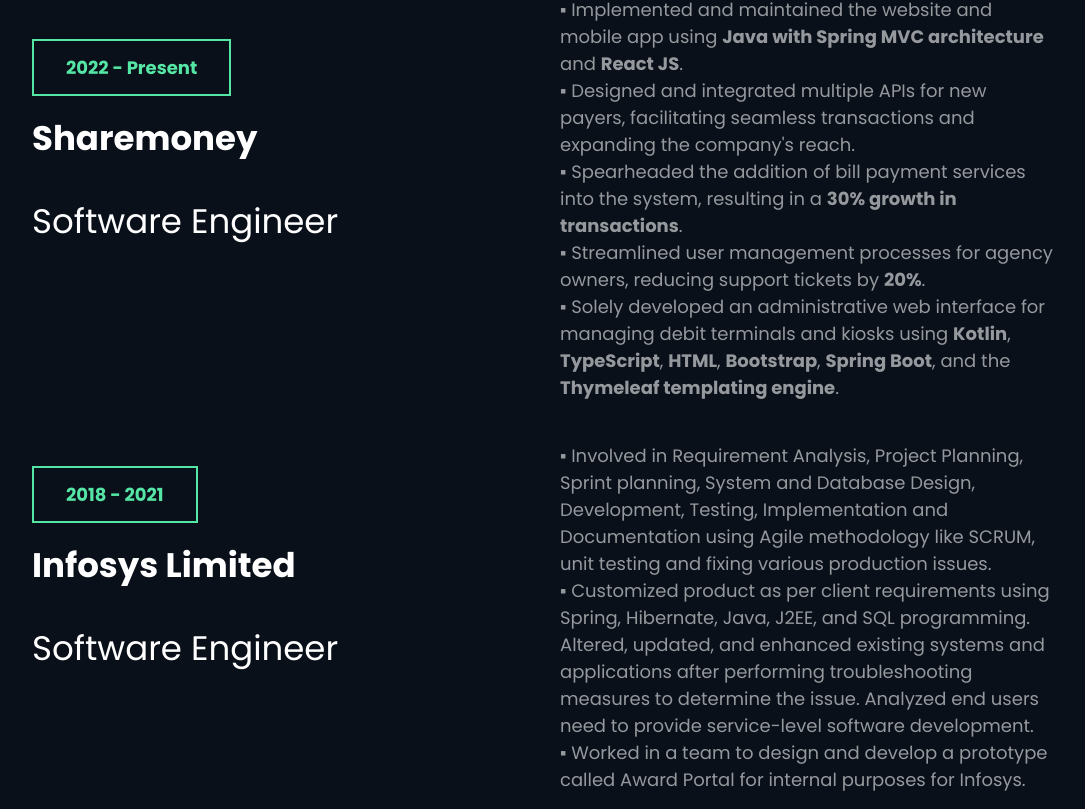
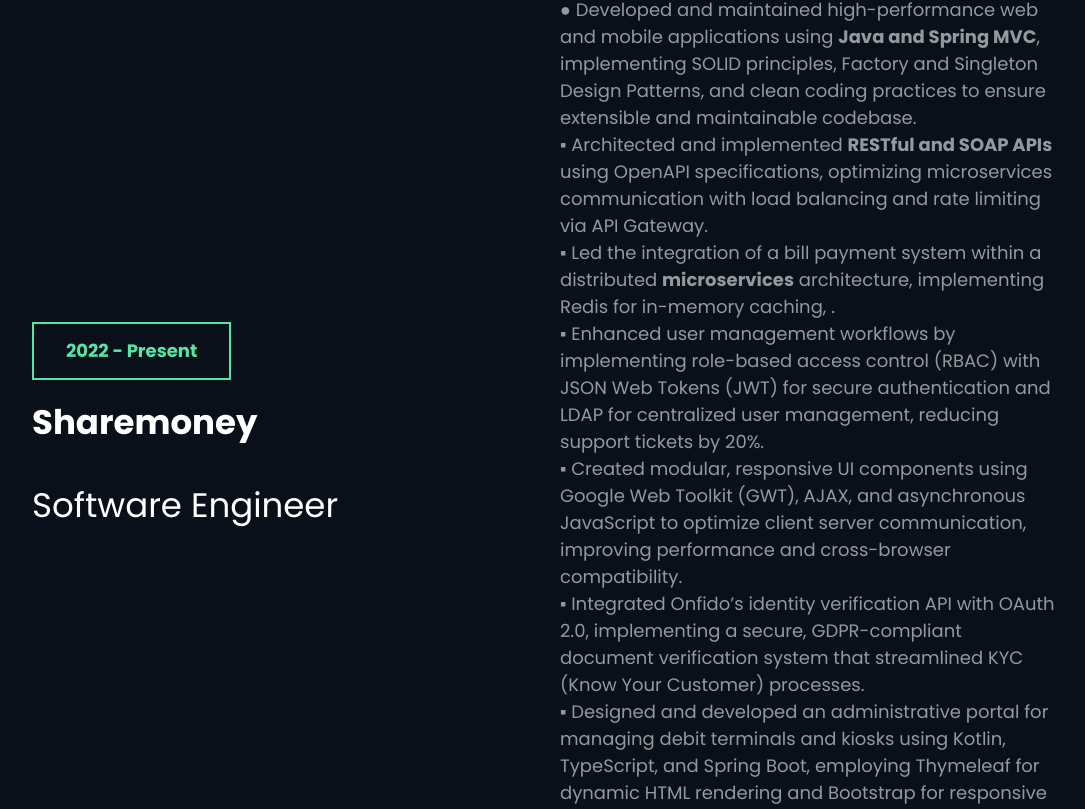
Before and after one commit to JuiD24/portfolio, a Next.js app: page / in a window 1280 px wide. Shown: the part 1591-2400 px from the top of the page, without its empty margins (96-1181 px from the left). Built offline with nearby package versions, Linux system fonts and the light colour scheme.

Commit message:
Updated Exp

```diff
--- a/components/Skills.tsx
+++ b/components/Skills.tsx
@@ -19,29 +19,37 @@
         <div className="text-[18px] text-[#ffffff92]">
           <ul>
             <li>
-              ▪ Implemented and maintained the website and mobile app using{" "}
-              <strong>Java with Spring MVC architecture</strong> and <strong>React JS</strong>.
+            ● Developed and maintained high-performance web and mobile applications using <strong>Java and Spring MVC</strong>, implementing SOLID
+            principles, Factory and Singleton Design Patterns, and clean coding practices to ensure extensible and maintainable codebase.
             </li>
             <li>
-              ▪ Designed and integrated multiple APIs for new payers,
-              facilitating seamless transactions and expanding the
-              company&apos;s reach.
+              ▪ Architected and implemented <strong>RESTful and SOAP APIs</strong> using OpenAPI specifications, optimizing microservices communication with
+              load balancing and rate limiting via API Gateway.
             </li>
             <li>
-              ▪ Spearheaded the addition of bill payment services into the
-              system, resulting in a <strong>30% growth in transactions</strong>
+            ▪ Led the integration of a bill payment system within a distributed <strong>microservices</strong> architecture, implementing Redis for in-memory
+            caching,
               .
             </li>
             <li>
-              ▪ Streamlined user management processes for agency owners,
-              reducing support tickets by <strong>20%</strong>.
+            ▪ Enhanced user management workflows by implementing role-based access control (RBAC) with JSON Web Tokens (JWT) for secure
+            authentication and LDAP for centralized user management, reducing support tickets by 20%.
             </li>
             <li>
-              ▪ Solely developed an administrative web interface for managing
-              debit terminals and kiosks using <strong>Kotlin</strong>,{" "}
-              <strong>TypeScript</strong>, <strong>HTML</strong>,{" "}
-              <strong>Bootstrap</strong>, <strong>Spring Boot</strong>, and the{" "}
-              <strong>Thymeleaf templating engine</strong>.
+            ▪ Created modular, responsive UI components using Google Web Toolkit (GWT), AJAX, and asynchronous JavaScript to optimize client
+            server communication, improving performance and cross-browser compatibility.
+            </li>
+            <li>
+            ▪ Integrated Onfido’s identity verification API with OAuth 2.0, implementing a secure, GDPR-compliant document verification system
+            that streamlined KYC (Know Your Customer) processes.
+            </li>
+            <li>
+            ▪ Designed and developed an administrative portal for managing debit terminals and kiosks using Kotlin, TypeScript, and Spring Boot,
+employing Thymeleaf for dynamic HTML rendering and Bootstrap for responsive design, providing administrators with an intuitive control interface.
+            </li>
+            <li>
+            ▪ Contributed to the development of a dynamic React application, leveraging Redux for state management and Apollo Client for efficient
+            GraphQL API integration, optimizing data loading and reducing latency by 15%.
             </li>
           </ul>
         </div>
@@ -55,21 +63,21 @@
         <div className="text-[18px] text-[#ffffff92]">
           <ul>
             <li>
-              ▪ Involved in Requirement Analysis, Project Planning, Sprint
-              planning, System and Database Design, Development, Testing,
-              Implementation and Documentation using Agile methodology like
-              SCRUM, unit testing and fixing various production issues.
+              ▪ Developed a high-traffic e-commerce platform leveraging React.js, Java, Spring, Hibernate (with Redux for state management) and
+Node.js on the backend, optimizing performance and responsiveness, increasing customer engagement and reducing page load times
+by 25%.
             </li>
             <li>
-              ▪ Customized product as per client requirements using Spring,
-              Hibernate, Java, J2EE, and SQL programming. Altered, updated, and
-              enhanced existing systems and applications after performing
-              troubleshooting measures to determine the issue. Analyzed end
-              users need to provide service-level software development.
+              ▪ Implemented real-time communication features using WebSocket with Express.js and Socket.io, enabling bidirectional messaging
+              between users and support teams, improving real-time support capabilities and boosting customer satisfaction by 25%.
             </li>
             <li>
-              ▪ Worked in a team to design and develop a prototype called Award
-              Portal for internal purposes for Infosys.
+              ▪ Architected and deployed a serverless microservices architecture using AWS Lambda, API Gateway, and DynamoDB, significantly
+              reducing operational costs by 20% while improving scalability and deployment flexibility.
+            </li>
+            <li>
+            ▪ Led efforts in database optimization, leveraging MongoDB with Mongoose for efficient data storage and retrieval, incorporating
+            indexing strategies and query optimization to improve performance by 30%.
             </li>
           </ul>
         </div>
```
